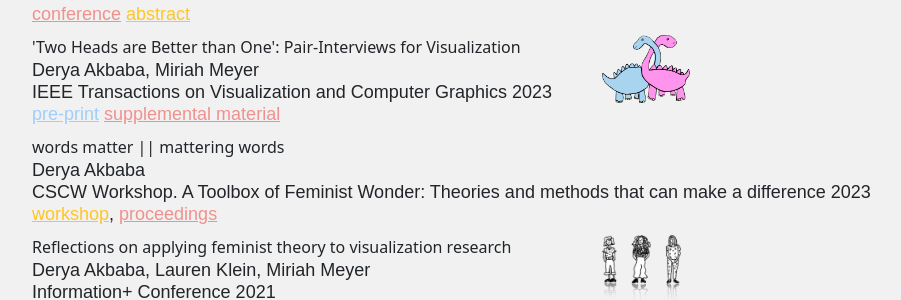
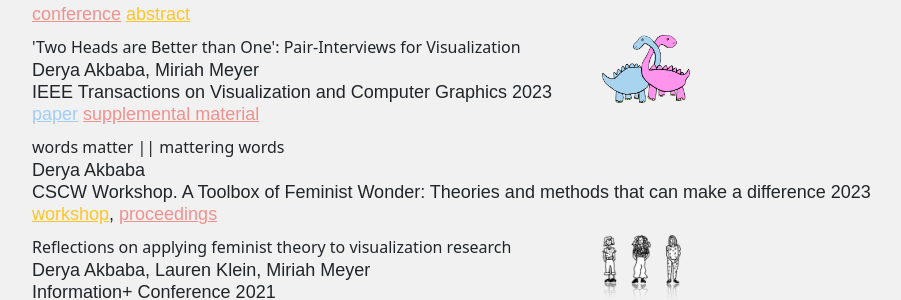
Before and after one commit to gotdairyya/gotdairyya.github.io, a Jekyll site: the page built from cv.md, in a window 1280 px wide and 900 px high, scrolled down 554 px. Shown: the part 156-456 px from the top of the window, without its empty margins (50-951 px from the left). Built offline with Jekyll 4.4.1, drawn with Linux system fonts in a browser that asks for light colours; some web fonts are replaced.

Commit message:
Add paper link

```diff
--- a/_data/shortpubs.yml
+++ b/_data/shortpubs.yml
@@ -4,7 +4,7 @@
   journal: IEEE Transactions on Visualization and Computer Graphics
   year: 2023
   date: 2023-10
-  links: <a href="https://osf.io/h793u/">pre-print</a> <a
+  links: <a href="https://ieeexplore.ieee.org/document/10360901">paper</a> <a
     href="https://gotdairyya.github.io/pair-interview-primer/mechanics/">supplemental material</a>
   image: 2023-pairinterviews.png
 - title: Manifesto for Putting 'Chartjunk' in the Trash 2021!
```
